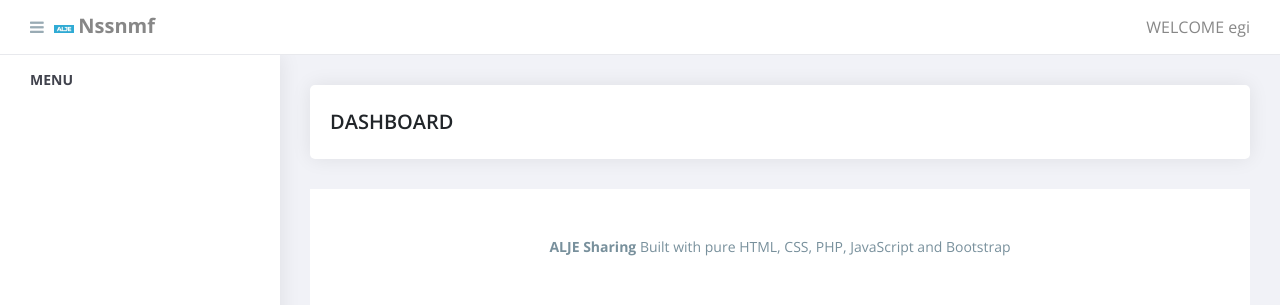
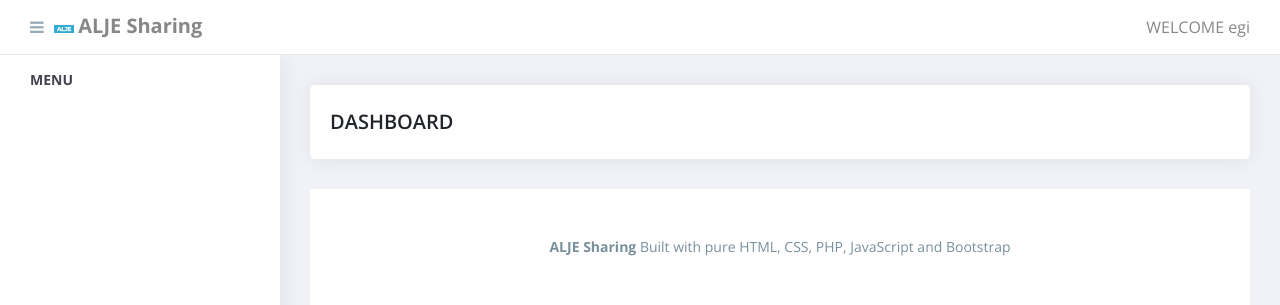
Before and after one commit to alfiyanjaelani/ALJE_DocIso, a PHP site: page /php/index.php in a window 1280 px wide. Shown: the top 305 px of the page. Run offline with PHP 8.4, Linux system fonts and the light colour scheme; a user stored in the database is signed in; some libraries are stand-ins or nearby versions.

Commit message:
Update top.inc.php
updatelogo

```diff
--- a/top.inc.php
+++ b/top.inc.php
@@ -59,9 +59,9 @@ if(isset($_SESSION['ADMIN_LOGIN']) && $_SESSION['ADMIN_LOGIN']!=''){
                   <a id="menuToggle" class="menutoggle"><i class="fa fa-bars"></i></a>
                   <a class="" href="index.php">
                      <img src="images/Mylogo.jpeg" alt="Logo" class="img-fluid" style="max-width: 20px;">
-                     <label style="font-size: 20px !important;font-weight: bold !important;">Nssnmf</label>
+                     <label style="font-size: 20px !important;font-weight: bold !important;">ALJE Sharing</label>
                   </a>
-                  <a class="navbar-brand hidden" href="index.php"><img src="images/Mylogo_new.png" alt="Logo"></a>
+                  <a class="navbar-brand hidden" href="index.php"><img src="images/Mylogo.jpeg" alt="Logo"></a>
                </div>
             </div>
             <div class="top-right">
```
